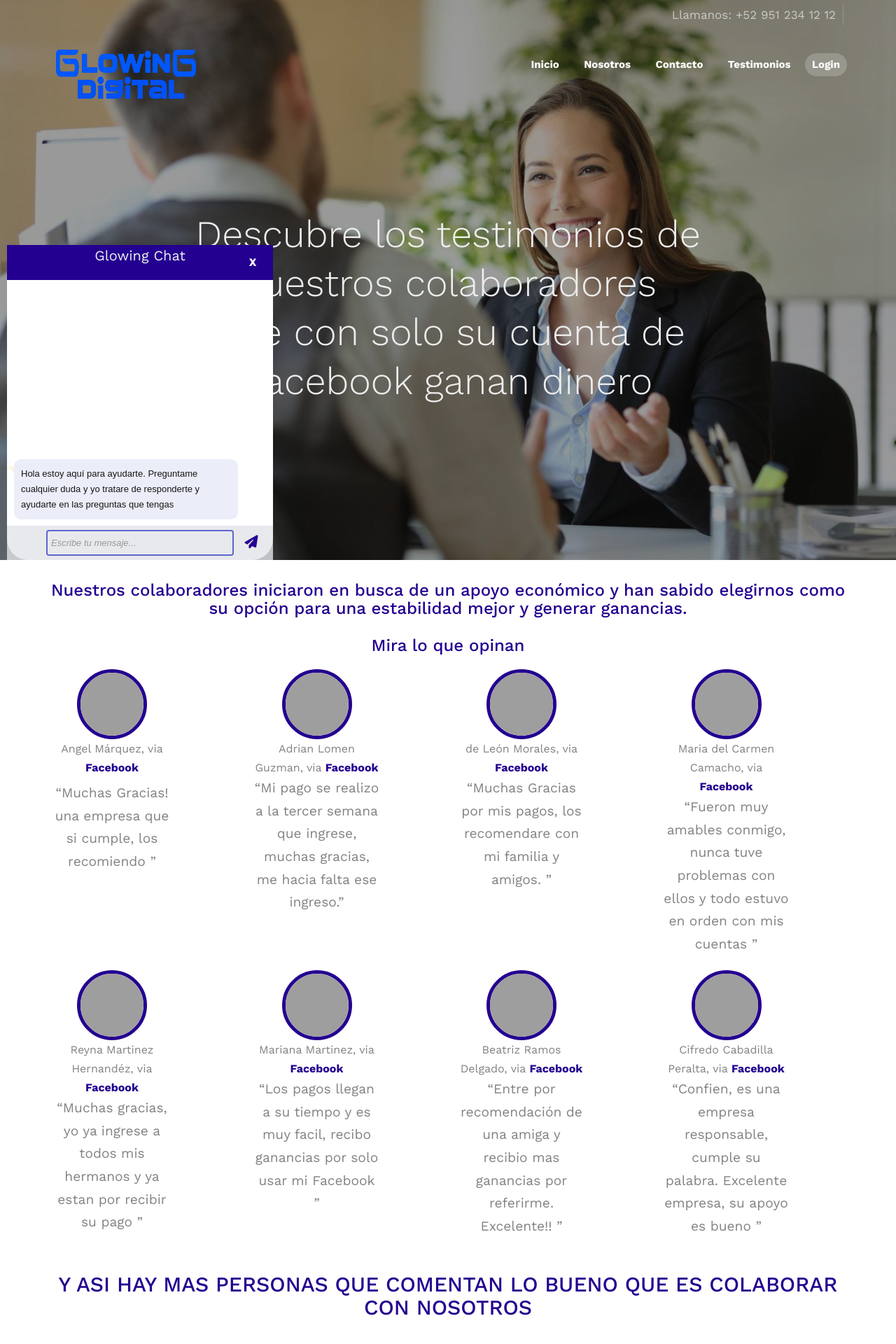
After one commit to CarlosMastache20/GlowingDigitalChatBot, a Django app: page /blog/testimonios in a window 1280 px wide. The commit adds this page. Shown: the top 1920 px of the page at 70% size. Run offline with Django 4.2, Linux system fonts and the light colour scheme; some libraries are stand-ins or nearby versions; some web fonts are replaced; grey boxes are pictures that could not be loaded.

Commit message:
testimonios

```diff
--- a/blog/templates/blog/base.html
+++ b/blog/templates/blog/base.html
@@ -70,6 +70,8 @@
 							<li class="active"><a href="/blog/inicio">Inicio</a></li>
 							<li class="active"><a href="/blog/nosotros">Nosotros</a></li>
 							<li class="active"><a href="/blog/contacto">Contacto</a></li>
+							<li class="active"><a href="/blog/testimonios">Testimonios</a></li>
+
 							<li class="btn-cta"><a href="/blog/login"><span>Login</span></a></li>
 						</ul>
 					</div>
--- /dev/null
+++ b/blog/templates/blog/testimonios.html
@@ -0,0 +1,147 @@
+{% extends 'blog/base.html' %}
+{% block content %}
+{% load static %}
+
+<header id="fh5co-header" class="fh5co-cover" role="banner" style="background-image:url(./../../static/blog/images/cliente.jpg);" data-stellar-background-ratio="0.5">
+    <div class="overlay"></div>
+    <div class="container">
+        <div class="row">
+            <div class="col-md-8 col-md-offset-2 text-center">
+                <div class="display-t">
+                    <div class="display-tc animate-box" data-animate-effect="fadeIn">
+                        <h1>Descubre los testimonios de nuestros colaboradores <br> Que con solo su cuenta de Facebook ganan dinero</h1>
+                    </div>
+                </div>
+            </div>
+        </div>
+    </div>
+</header>
+
+
+<div class="container text-center " style="align-content: center;" >
+    <div class="row" style="align-content: center;" >
+        <div class="col-md-12 ">
+            <h3 class="mt-12 text-center" style="color: #240090; font-weight: 450; margin-top: 30px;">Nuestros colaboradores iniciaron en busca de un apoyo económico y han sabido elegirnos como su opción para una estabilidad mejor y generar ganancias. <br> <br>  Mira lo que opinan</h3>
+        </div>
+
+            <div class="col-md-3 col-sm-4 col-xs-6 mt-20" >
+                <div class="card" style="width: 18rem;">
+                    <img src="https://imgs.search.brave.com/uDRBi7vKT-66Hxl5bBYkMyyRJsEelrTB8KcSACpVMss/rs:fit:1200:988:1/g:ce/aHR0cHM6Ly9tc21m/b3RvZ3JhZmlhLmNv/bS93cC1jb250ZW50/L3VwbG9hZHMvMjAy/MC8wNi9NU01fZm90/b19wZXJmaWxfcHJv/ZmVzaW9uYWxfTWFk/cmlkXzM2LmpwZw" class="card-img-top" alt="img" style="width:100px;
+                    height:100px;
+                    border-radius:150px;
+                    border:5px solid #240090;">
+                    <div class="card-body ">
+                        <span style="margin-top: 5px;">Angel Márquez, via <a href="#" class="twitter">Facebook</a></span>
+                        <p style="font-size: larger; margin-top: 7px;">&ldquo;Muchas Gracias! una empresa que si cumple, los recomiendo &rdquo;</p>
+                    </div>
+                  </div>
+            </div>
+            <div class="col-md-3 col-sm-4 col-xs-6 mt-20">
+                <div class="card" style="width: 18rem;">
+                    <img src="https://encrypted-tbn0.gstatic.com/images?q=tbn:ANd9GcTUxZHgwQ1e8uacbbtItPhQOWlDQMCcNc228-K3IrQD_CuB0Ys-2dH5EyP_h3_VBV4M4hc&usqp=CAU" class="card-img-top" alt="img" style="width:100px;
+                    height:100px;
+                    border-radius:150px;
+                    border:5px solid #240090;">
+                    <div class="card-body ">
+                        <span style="margin-top: 5px;">Adrian Lomen Guzman, via <a href="#" class="twitter">Facebook</a></span>
+                        <p style="font-size: larger;">&ldquo;Mi pago se realizo a la tercer semana que ingrese, muchas gracias, me hacia falta ese ingreso.&rdquo;</p>
+                    </div>
+                  </div>
+            </div>
+            <div class="col-md-3 col-sm-4 col-xs-6 mt-20">
+                <div class="card" style="width: 18rem;">
+                    <img src="https://www.blogdelfotografo.com/wp-content/uploads/2022/01/retrato-anillo-luz.jpg" class="card-img-top" alt="img" style="width:100px;
+                    height:100px;
+                    border-radius:150px;
+                    border:5px solid #240090;">
+                    <div class="card-body ">
+                        <span style="margin-top: 5px;">de León Morales, via <a href="#" class="twitter">Facebook</a></span>
+                        <p style="font-size: larger;">&ldquo;Muchas Gracias por mis pagos, los recomendare con mi familia y amigos. &rdquo;</p>
+                    </div>
+                  </div>
+            </div>
+
+            <div class="col-md-3 col-sm-4 col-xs-6 mt-20">
+                <div class="card" style="width: 18rem;">
+                    <img src="https://dam.muyinteresante.com.mx/wp-content/uploads/2018/05/fotos-de-perfil-son-mejor-elegidas-por-personas-extranas-afirma-estudio.jpg" class="card-img-top" alt="img" style="width:100px;
+                    height:100px;
+                    border-radius:150px;
+                    border:5px solid #240090;">
+                    <div class="card-body ">
+                        <span style="margin-top: 5px;">Maria del Carmen Camacho, via <a href="#" class="twitter">Facebook</a></span>
+                        <p style="font-size: larger;">&ldquo;Fueron muy amables conmigo, nunca tuve problemas con ellos y todo estuvo en orden con mis cuentas &rdquo;</p>
+                    </div>
+                  </div>
+            </div>
+
+            <div class="col-md-3 col-sm-4 col-xs-6 mt-10">
+                <div class="card" style="width: 18rem;">
+                    <img src="https://socialtools.me/wp-content/uploads/2016/04/foto-de-perfil.jpg" class="card-img-top" alt="img" style="width:100px;
+                    height:100px;
+                    border-radius:150px;
+                    border:5px solid #240090;">
+                    <div class="card-body ">
+                        <span style="margin-top: 5px;">Reyna Martinez Hernandéz, via <a href="#" class="twitter">Facebook</a></span>
+                        <p style="font-size: larger;">&ldquo;Muchas gracias, yo ya ingrese a todos mis hermanos y ya estan por recibir su pago  &rdquo;</p>
+                    </div>
+                  </div>
+            </div>
+
+            <div class="col-md-3 col-sm-4 col-xs-6 mt-10">
+                <div class="card" style="width: 18rem;">
+                    <img src="https://www.webconsultas.com/sites/default/files/styles/wc_adaptive_image__small/public/articulos/perfil-resilencia.jpg" class="card-img-top" alt="img" style="width:100px;
+                    height:100px;
+                    border-radius:150px;
+                    border:5px solid #240090;">
+                    <div class="card-body ">
+                        <span style="margin-top: 5px;">Mariana Martinez, via <a href="#" class="twitter">Facebook</a></span>
+                        <p style="font-size: larger;">&ldquo;Los pagos llegan a su tiempo y es muy facil, recibo ganancias por solo usar mi Facebook &rdquo;</p>
+                    </div>
+                  </div>
+            </div>
+
+            <div class="col-md-3 col-sm-4 col-xs-6 mt-10">
+                <div class="card" style="width: 18rem;">
+                    <img src="https://imgs.search.brave.com/Xs5O3NL0ItAWZcefzX9pG3WFH0-qN06pdKiFzN3J0Kw/rs:fit:1137:910:1/g:ce/aHR0cHM6Ly9tc21m/b3RvZ3JhZmlhLmNv/bS93cC1jb250ZW50/L3VwbG9hZHMvMjAy/MS8wMy9NU01fZm90/b19wZXJmaWxfcHJv/ZmVzaW9uYWxfTWFk/cmlkXzQzLTEuanBn" class="card-img-top" alt="img" style="width:100px;
+                    height:100px;
+                    border-radius:150px;
+                    border:5px solid #240090;">
+                    <div class="card-body ">
+                        <span style="margin-top: 5px;">Beatriz Ramos Delgado, via <a href="#" class="twitter">Facebook</a></span>
+                        <p style="font-size: larger;">&ldquo;Entre por recomendación de una amiga y recibio mas ganancias por referirme. Excelente!! &rdquo;</p>
+                    </div>
+                  </div>
+            </div>
+
+            <div class="col-md-3 col-sm-4 col-xs-6 mt-10">
+                <div class="card" style="width: 18rem;">
+                    <img src="https://imgs.search.brave.com/bcdHuoUEwPkL0C9xXAU4b0NiZyXDWfJK4mqbmHmu5hI/rs:fit:414:414:1/g:ce/aHR0cHM6Ly9pLnBp/bmltZy5jb20vNzM2/eC9hNi84ZS83MS9h/NjhlNzExZWYwNmQ0/NWVjMTljMjRlMmZl/ZjAzZGVhNy5qcGc" class="card-img-top" alt="img" style="width:100px;
+                    height:100px;
+                    border-radius:150px;
+                    border:5px solid #240090;">
+                    <div class="card-body ">
+                        <span style="margin-top: 5px;">Cifredo Cabadilla Peralta, via <a href="#" class="twitter">Facebook</a></span>
+                        <p style="font-size: larger;">&ldquo;Confien, es una empresa responsable, cumple su palabra. Excelente empresa, su apoyo es bueno  &rdquo;</p>
+                    </div>
+                  </div>
+            </div>
+        </div>
+
+        <div class="row" style="align-content: center;">
+
+            <h2 class="text-center" style="color: #240090; font-weight: 450; margin-top: 30px;"> Y ASI HAY MAS PERSONAS QUE COMENTAN LO BUENO QUE ES COLABORAR CON NOSOTROS </h2>
+
+            <img src="{% static 'blog/images/captura1.png' %}" style="margin: 20px 20px;  border:3px solid #240090;" class="img-fluid" alt="..." width="320px" height="500px">
+            <img src="{% static 'blog/images/captura2.png' %}" style="margin: 20px 20px; border:3px solid #240090;"  class="img-fluid" alt="..." width="320px" height="500px">
+            <img src="{% static 'blog/images/captura3.png' %}" style="margin: 20px 20px; border:3px solid #240090;" class="img-fluid" alt="..." width="320px" height="500px">
+            <img src="{% static 'blog/images/captura4.png' %}" style="margin: 20px 20px; border:3px solid #240090;" class="img-fluid" alt="..." width="320px" height="500px">
+            <img src="{% static 'blog/images/captura5.png' %}" style="margin: 20px 20px; border:3px solid #240090;" class="img-fluid" alt="..." width="320px" height="500px">
+            <img src="{% static 'blog/images/captura6.png' %}" style="margin: 20px 20px; border:3px solid #240090;" class="img-fluid" alt="..." width="320px" height="500px">
+            <img src="{% static 'blog/images/captura7.png' %}" style="margin: 20px 20px; border:3px solid #240090;" class="img-fluid" alt="..." width="320px" height="500px">
+
+            <h2 class="text-center" style="color: #240090; font-weight: 450; margin-top: 30px;"> ¡QUE ESPERAS PARA COLABORAR CON NOSOTROS!</h2>
+
+        </div>
+</div>
+
+{% endblock %}
--- a/blog/urls.py
+++ b/blog/urls.py
@@ -17,6 +17,7 @@ urlpatterns = [
     path('info/<int:info_id>/delete', views.eliminar, name='info_delete'),
     path('logout/', views.salir, name='logout'),
     path('login/', views.signin, name='login'),
+    path('testimonios', views.testimonios, name='testimonios'),
   #  path('viewAdmin', views.viewAdmin, name='viewAdmin'),
     path('create/info/', views.create_info, name='create/info'),
 
--- a/blog/views.py
+++ b/blog/views.py
@@ -57,6 +57,8 @@ def nosotros(request):
 def contacto(request):
     return render(request, 'blog/contactanos.html')
 
+def testimonios(request):
+    return render(request, 'blog/testimonios.html')
 
 def modal(request):
     return render(request, 'blog/modal.html')
```
Also changed, not shown: blog/static/blog/css/fixed.css (line endings or trailing spaces), blog/static/blog/images/captura1.png (added), blog/static/blog/images/captura2.png (added), blog/static/blog/images/captura3.png (added), blog/static/blog/images/captura4.png (added), blog/static/blog/images/captura5.png (added), blog/static/blog/images/captura6.png (added), blog/static/blog/images/captura7.png (added), blog/static/blog/images/cliente.jpg (added).
